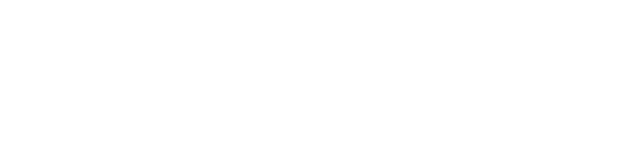
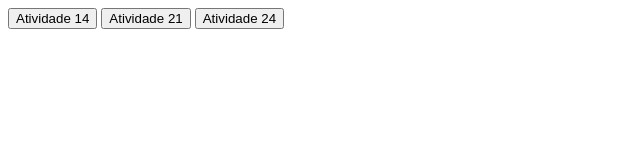
Before and after one commit to mateusselhorst/atividade-icaro-2, a plain HTML site: page index.html in a window 1280 px wide. Shown: the whole page, without its empty margins (0-640 px from the left). Drawn offline with Linux system fonts and the light colour scheme.

Commit message:
UPDATE - questoes14e21e24

```diff
--- a/index.html
+++ b/index.html
@@ -2,10 +2,13 @@
 <head>
     <meta charset="UTF-8">
     <meta name="viewport" content="width=device-width, initial-scale=1.0">
-    <title>Atividade icaro 2</title>
     <script src="script.js"></script>
+    <title>JavaScript</title>
+
 </head>
 <body>
-
+    <button onclick="atividade14()">Atividade 14</button>
+    <button onclick="atividade21()">Atividade 21</button>
+    <button onclick="atividade24()">Atividade 24</button>
 </body>
 </html>
--- a/script.js
+++ b/script.js
@@ -12,3 +12,33 @@ function verificarSinal(num) {
     }
 }
 verificarSinal(-12);
+
+//14º Questão
+
+function atividade14(){
+
+    console.log("Substituir palavras Azul por Vermelho")
+
+    let texto = prompt('Digite uma frase ou texto com a palavra azul: ')
+
+    console.log(texto.replace(/azul/g, "vermelho"))
+}
+
+//21º Questão
+
+function atividade21(){
+
+    console.log("Soma dos Elementos de um Array");
+
+    let valores = prompt("Digite números separados por vírgula: ").split(",").map(Number);
+
+    console.log("Soma:", valores.reduce((acc, val) => acc+val, 0));
+}
+
+//24º Questão
+
+function atividade24() {
+    console.log("Capitalizar a Primeira Letra");
+    let texto = prompt('Digite uma palavra:')
+    console.log(texto.charAt(0) . toUpperCase() + texto.slice(1));
+}
```
